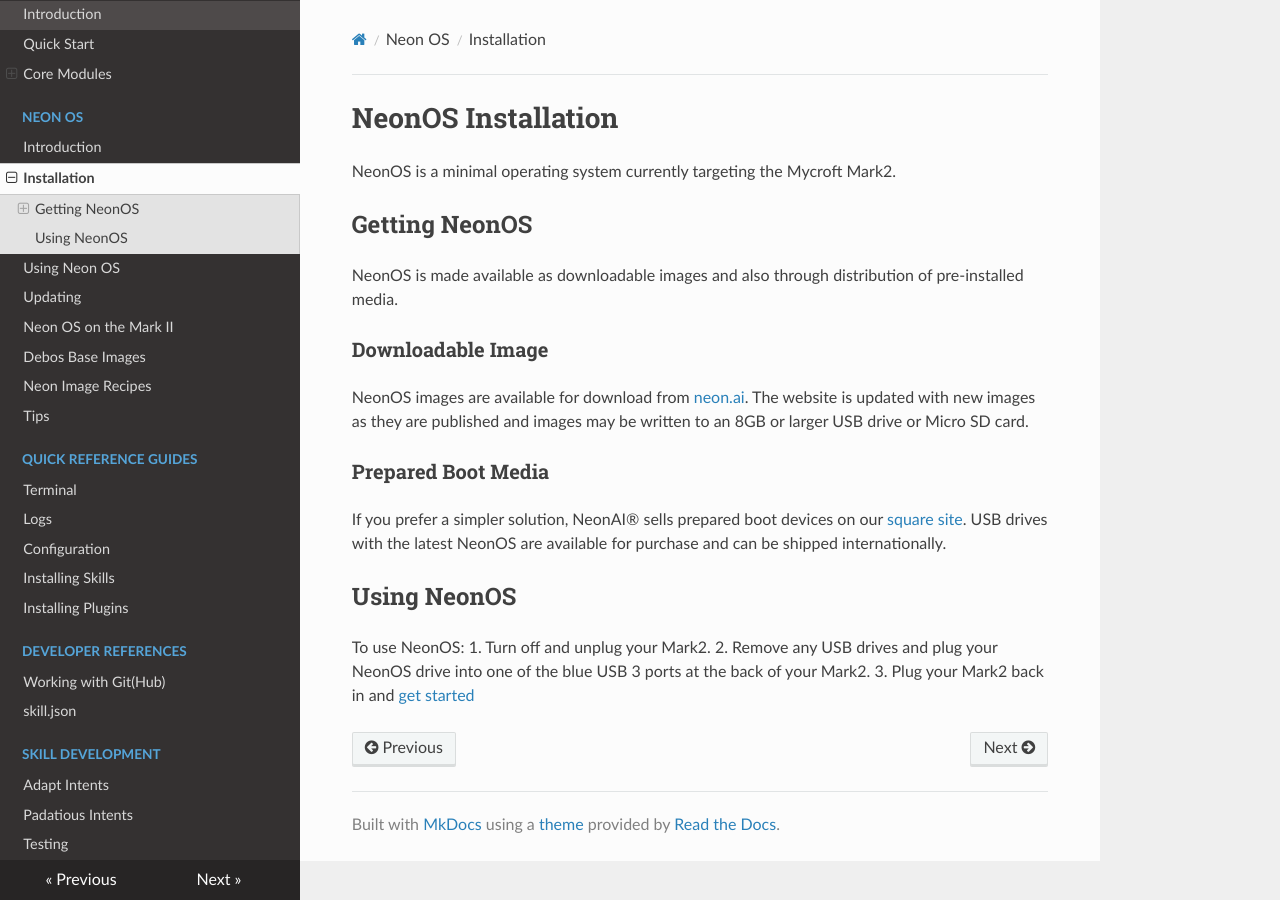
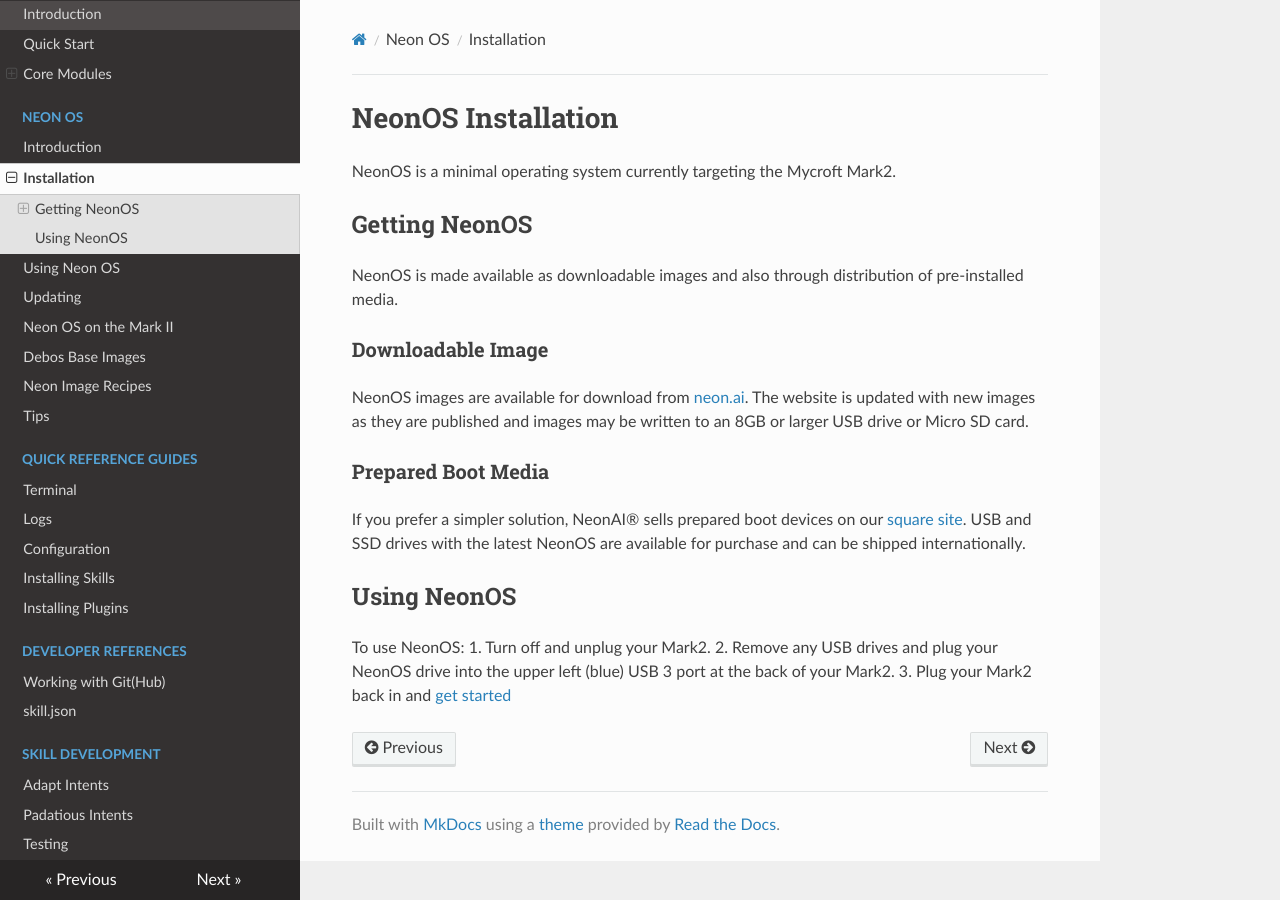
Before and after one commit to NeonGeckoCom/neon-docs, an MkDocs documentation site: the page built from docs/neon_os/neon_os_installation.md, in a window 1280 px wide. Built offline with MkDocs 1.6.1, drawn with Linux system fonts in a browser that asks for light colours; nearby versions of some CDN libraries.

Commit message:
Update neon_os_installation.md

```diff
--- a/docs/neon_os/neon_os_installation.md
+++ b/docs/neon_os/neon_os_installation.md
@@ -12,12 +12,11 @@
 
 ### Prepared Boot Media
 If you prefer a simpler solution, NeonAI® sells prepared boot devices on
-our [square site](https://neonai.square.site/s/shop). USB drives with the latest
+our [square site](https://neonai.square.site/s/shop). USB and SSD drives with the latest
 NeonOS are available for purchase and can be shipped internationally.
 
 ## Using NeonOS
 To use NeonOS:
 1. Turn off and unplug your Mark2.
-2. Remove any USB drives and plug your NeonOS drive into one of the blue USB 3
-   ports at the back of your Mark2.
+2. Remove any USB drives and plug your NeonOS drive into the upper left (blue) USB 3 port at the back of your Mark2.
 3. Plug your Mark2 back in and [get started](https://neongeckocom.github.io/neon-docs/neon_os/using_neon_os/)
```
